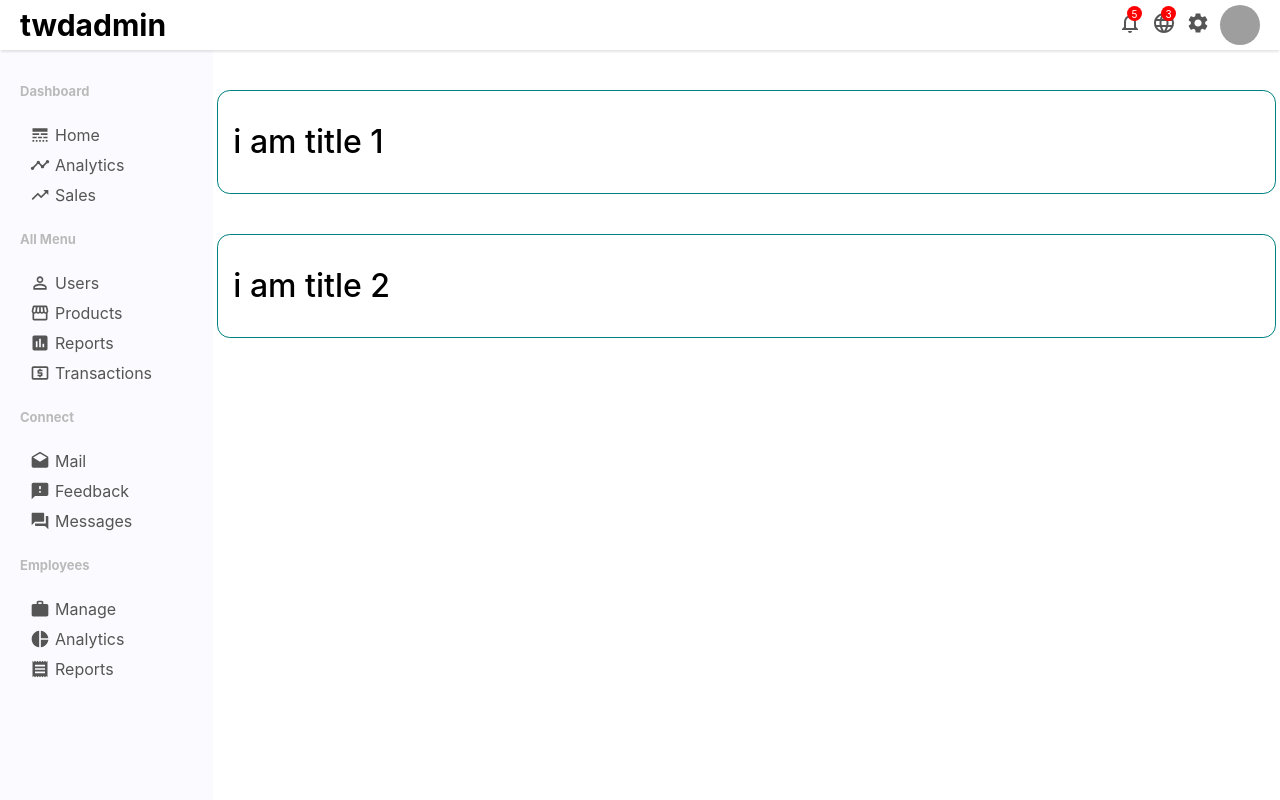
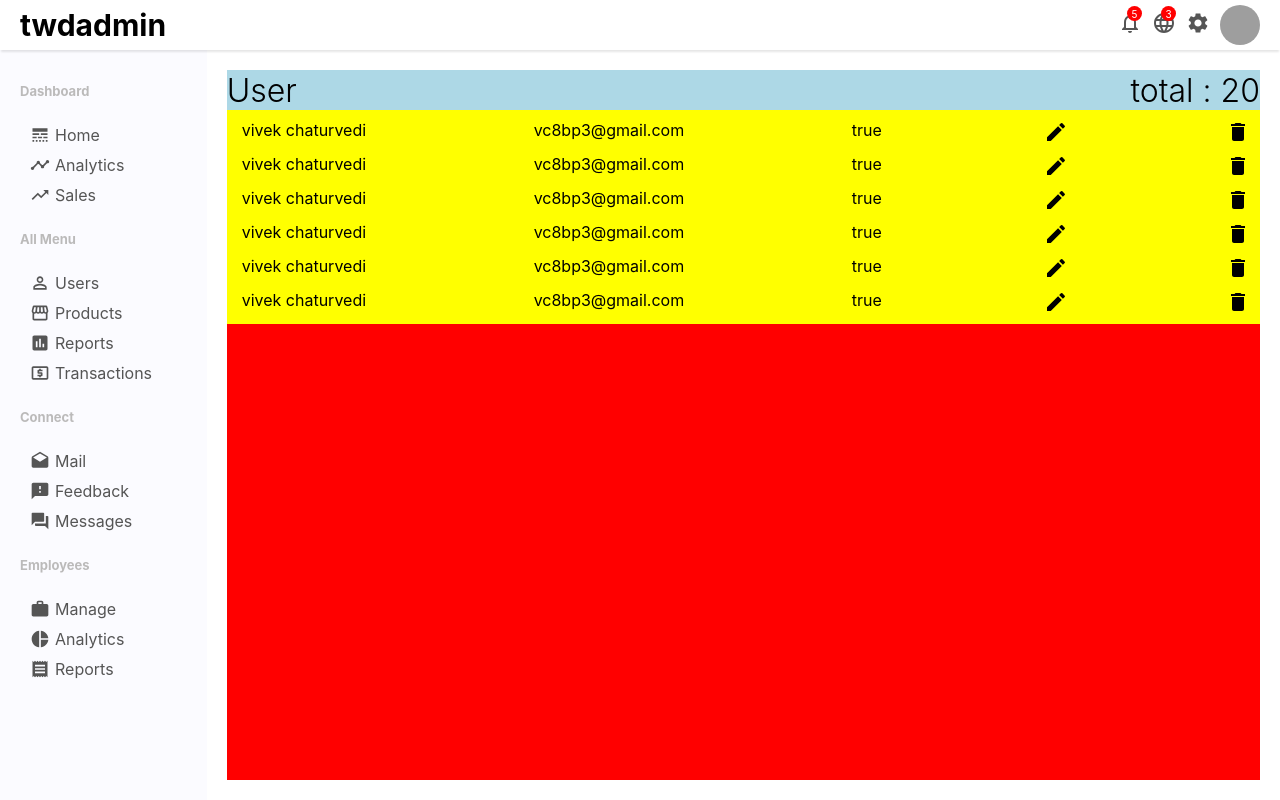
Before and after one commit to vc8bp/reac--admin-dashboard, a React (Create React App) app: page / in a window 1280 px wide. Built offline with nearby package versions, Linux system fonts and the light colour scheme; grey boxes are pictures that could not be loaded.

Commit message:
user component

```diff
--- a/src/App.js
+++ b/src/App.js
@@ -1,23 +1,16 @@
 import Home from "./pages/Home";
 import {Route, Routes} from "react-router-dom"
-import Navbar from "./components/Navbar";
-import SlideBar from "./components/SlideBar";
+
 import styled from "styled-components";
 
-const Container = styled.div`
-  display: flex;
-`
+
 
 function App() {
   return (
     <>
-      <Navbar/>
-      <Container>
-        <SlideBar/>
         <Routes>
           <Route path="/" element={<Home/>}></Route>
         </Routes>
-      </Container>
     </>
   );
 }
--- a/src/components/SlideBar.js
+++ b/src/components/SlideBar.js
@@ -10,6 +10,10 @@ const SidebarContainer = styled.div`
     position: sticky;
     top: 50px;
     width: max-content;
+
+    @media (max-width: 700px) {
+        display: none;
+    }
 
 `
 const SidebarWrapper = styled.div`
--- /dev/null
+++ b/src/components/User.js
@@ -0,0 +1,119 @@
+import { Delete, Edit } from '@material-ui/icons'
+import React from 'react'
+import styled from 'styled-components'
+
+const Container = styled.div`
+    width: 100%;
+    background-color: red;
+    overflow-y: auto;
+`
+const Wrapper = styled.div`
+    min-width: 620px;
+    display: flex;
+    align-items: center;
+    flex-direction: column;
+    background-color: yellow;
+`
+const TopContainer = styled.div`
+    padding: 0px 5px;
+    height: 40px;
+    width: 100%;
+    background-color: lightblue;
+    display: flex;
+    justify-content: space-between;
+    align-items: center;
+`
+const Title = styled.div`
+    font-size: 2rem;
+    font-weight: 300;
+`
+const TotalUsers = styled.div`
+    font-size: 2rem;
+    font-weight: 300;
+`
+
+const MiddleContainer = styled.div`
+    width: 100%;
+`
+const UsersContainer = styled.div`
+
+    margin: 10px;
+    display: flex;
+    justify-content: space-between;
+`
+const Name = styled.div`
+    margin: 0px 5px;
+`
+const Email = styled.div`
+    margin: 0px 5px;
+`
+const IsAdmin = styled.div`
+    margin: 0px 5px;
+`
+
+const BottomContainer = styled.div`
+
+`
+
+function User() {
+  return (
+    <Container>
+        <Wrapper>
+        <TopContainer>
+            <Title>User</Title>
+            <TotalUsers>total : 20</TotalUsers>
+        </TopContainer>
+
+        <MiddleContainer>
+            <UsersContainer>
+                <Name>vivek chaturvedi</Name>
+                <Email>vc8bp3@gmail.com</Email>
+                <IsAdmin>true</IsAdmin>
+                <Edit/>
+                <Delete/>
+            </UsersContainer>
+            <UsersContainer>
+                <Name>vivek chaturvedi</Name>
+                <Email>vc8bp3@gmail.com</Email>
+                <IsAdmin>true</IsAdmin>
+                <Edit/>
+                <Delete/>
+            </UsersContainer>
+            <UsersContainer>
+                <Name>vivek chaturvedi</Name>
+                <Email>vc8bp3@gmail.com</Email>
+                <IsAdmin>true</IsAdmin>
+                <Edit/>
+                <Delete/>
+            </UsersContainer>
+            <UsersContainer>
+                <Name>vivek chaturvedi</Name>
+                <Email>vc8bp3@gmail.com</Email>
+                <IsAdmin>true</IsAdmin>
+                <Edit/>
+                <Delete/>
+            </UsersContainer>
+            <UsersContainer>
+                <Name>vivek chaturvedi</Name>
+                <Email>vc8bp3@gmail.com</Email>
+                <IsAdmin>true</IsAdmin>
+                <Edit/>
+                <Delete/>
+            </UsersContainer>
+            <UsersContainer>
+                <Name>vivek chaturvedi</Name>
+                <Email>vc8bp3@gmail.com</Email>
+                <IsAdmin>true</IsAdmin>
+                <Edit/>
+                <Delete/>
+            </UsersContainer>
+        </MiddleContainer>
+
+        <BottomContainer>
+        </BottomContainer>
+        </Wrapper>
+    </Container>
+  )
+}
+
+export default User
--- a/src/pages/Home.js
+++ b/src/pages/Home.js
@@ -2,58 +2,31 @@ import React from 'react'
 import styled from 'styled-components'
 import NavBar from '../components/Navbar';
 import SlideBar from '../components/SlideBar';
+import User from '../components/User';
 
 
 const Container = styled.div`
   display: flex;
-  flex: 5;
   justify-content: center;
 `
 
 const HomeComponent = styled.div`
-
+  flex: 5;
   width: 100%;
   display: flex;
-  align-items: center;
-  flex-direction: column;
   padding: 20px;
 `
-const Wrapper = styled.div`
-  width: 100%;
-  display: flex;
-  border: solid teal 1px;
-  border-radius: 1vmax;
-  margin: 20px;
-  padding: 10px 15px;
-`
 
-const Title = styled.h1`
-  font-weight: 500;
-
-`
-const Form = styled.form`
-
-`
-const Input = styled.input`
-
-`
-
-const UsersContainer = styled.div
 
 
 function Home() {
   return (
     <>
-
+      <NavBar/>
       <Container>
+        <SlideBar/>
         <HomeComponent>
-            <Wrapper>
-              <Title>i am title 1</Title>
-
-            </Wrapper>
-            <Wrapper>
-              <Title>i am title 2</Title>
-            </Wrapper>
+            <User/>
         </HomeComponent>
       </Container>
     </>
```
